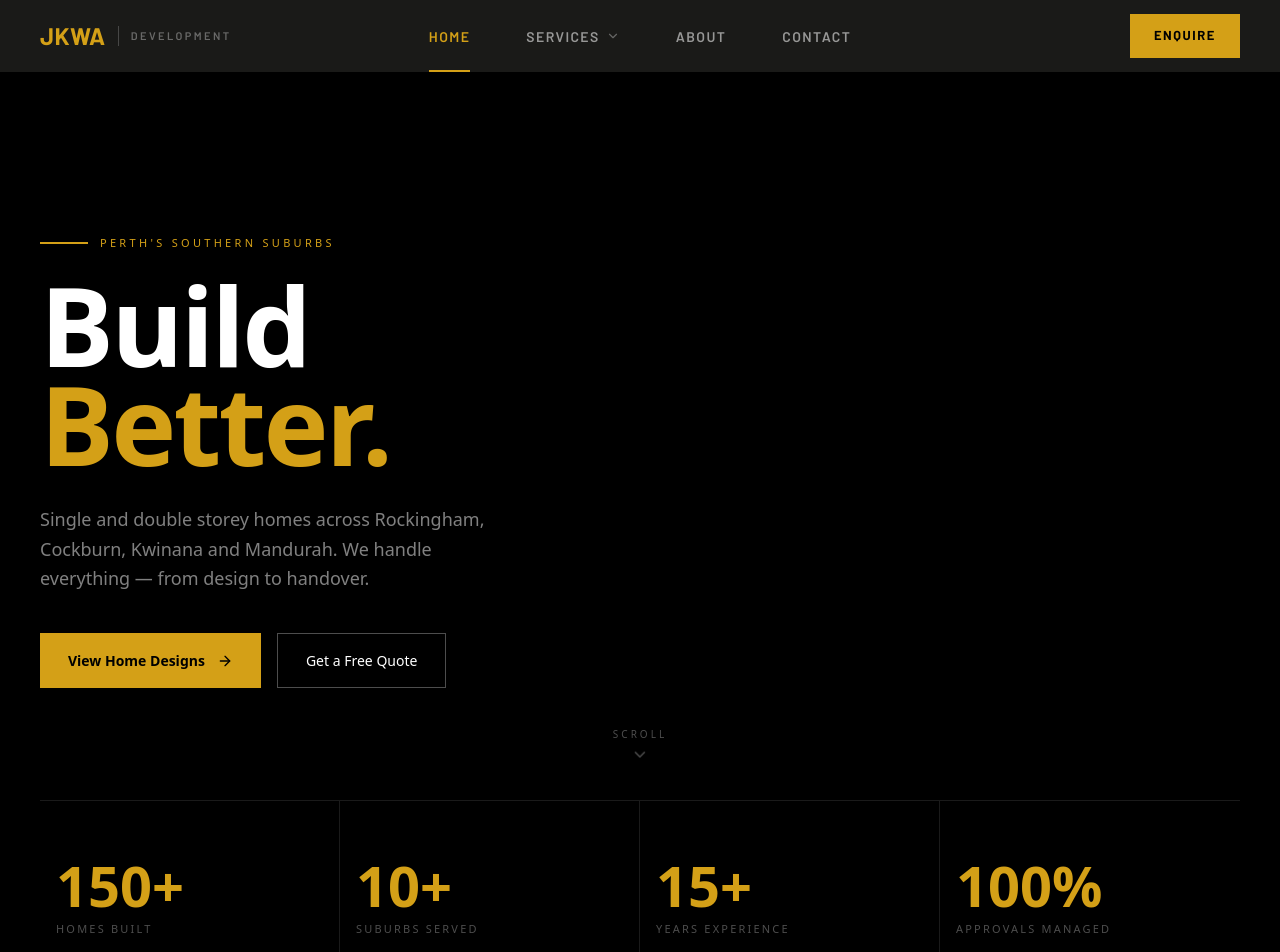
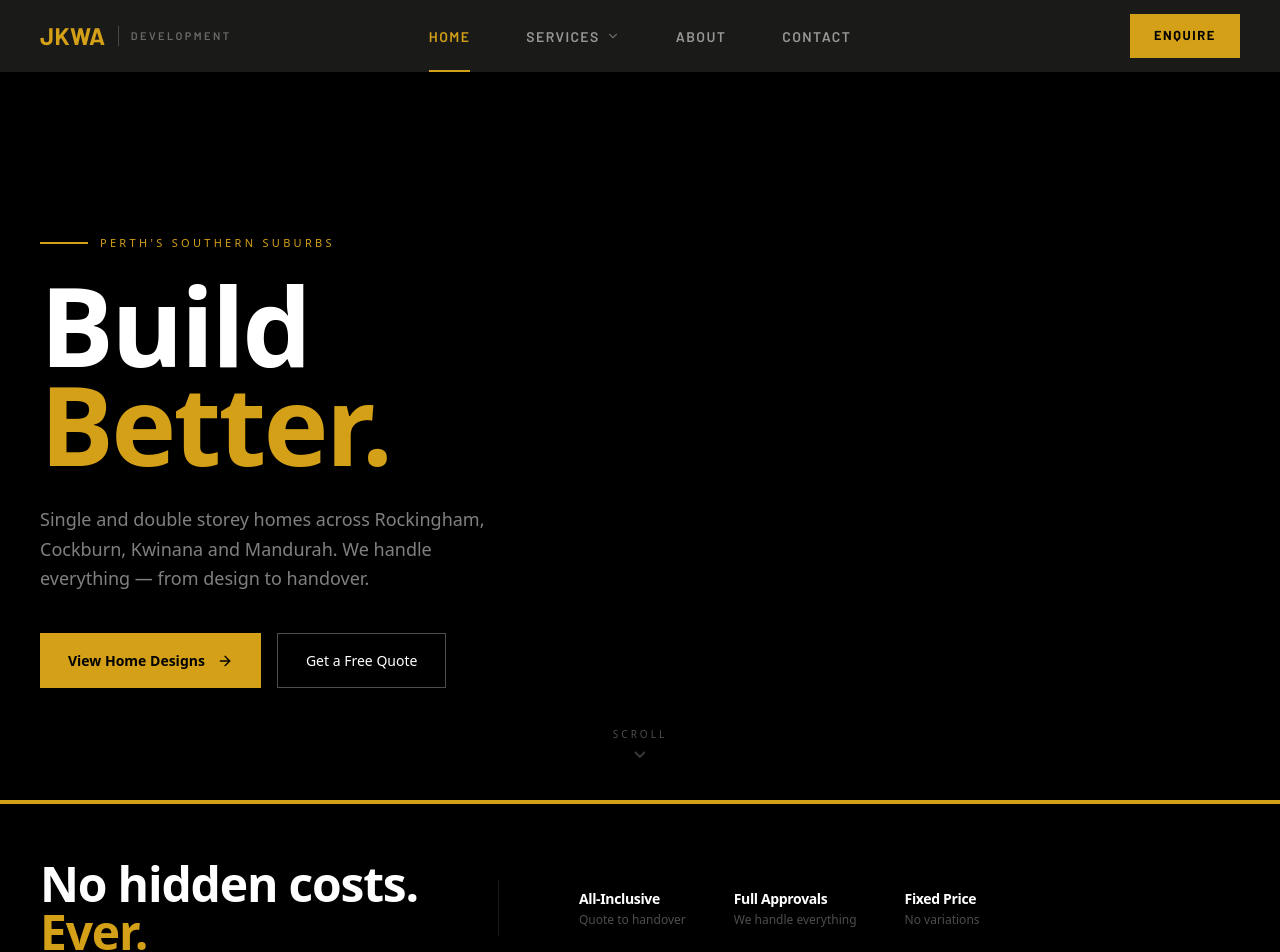
Before and after one commit to bharatt01/jkwadevelop, a React (Vite) app: page / in a window 1280 px wide. Shown: the top 952 px of the page. Built offline with nearby package versions, Linux system fonts and the light colour scheme.

Commit message:
new changes

```diff
--- a/src/index.css
+++ b/src/index.css
@@ -14,3 +14,11 @@ html,
 body {
   overflow-x: hidden;
 }
+@keyframes marquee {
+  0% { transform: translateX(0); }
+  100% { transform: translateX(-50%); }
+}
+
+.animate-marquee {
+  animation: marquee 25s linear infinite;
+}
--- a/src/pages/Home.jsx
+++ b/src/pages/Home.jsx
@@ -175,23 +175,48 @@ export default function HomePage() {
       {/* ═══════════════════════════════════════
           STATS — Full width, asymmetric
           ═══════════════════════════════════════ */}
-      <section className="bg-black">
-        <div className="max-w-7xl mx-auto px-6 lg:px-10">
-          <div className="grid grid-cols-2 lg:grid-cols-4 border-t border-white/10">
-            {stats.map((stat, i) => (
-              <div
-                key={stat.label}
-                className={`reveal py-10 sm:py-14 px-4 ${i < stats.length - 1 ? "border-r border-white/10" : ""} ${i === 0 || i === 1 ? "border-b lg:border-b-0 border-white/10" : ""}`}
-                style={{ transitionDelay: `${i * 100}ms` }}
-              >
-                <p className="text-[40px] sm:text-[56px] font-semibold text-[#D4A017] leading-none mb-2">{stat.value}</p>
-                <p className="text-[11px] uppercase tracking-[0.2em] text-white/30 font-medium">{stat.label}</p>
-              </div>
-            ))}
+     {/* ═══════════════════════════════════════
+    TRUST BAR — Compact, mobile-safe
+    ═══════════════════════════════════════ */}
+<section className="bg-black border-t-4 border-[#D4A017]">
+  <div className="max-w-7xl mx-auto px-6 lg:px-10 py-10 sm:py-14">
+    <div className="flex flex-col sm:flex-row sm:items-center gap-8 sm:gap-12 lg:gap-20">
+
+      {/* Left — Bold statement */}
+      <div className="reveal shrink-0">
+        <h2 className="text-[32px] sm:text-[40px] md:text-[48px] font-semibold text-white leading-[1] tracking-tight">
+          No hidden costs.<br className="hidden sm:block" />
+          <span className="text-[#D4A017]"> Ever.</span>
+        </h2>
+      </div>
+
+      {/* Divider — hidden on mobile */}
+      <div className="hidden sm:block w-px h-14 bg-white/10 shrink-0" />
+
+      {/* Right — Three micro points */}
+      <div className="reveal flex flex-col sm:flex-row gap-5 sm:gap-8 lg:gap-12">
+        {[
+          { label: "All-Inclusive", sub: "Quote to handover" },
+          { label: "Full Approvals", sub: "We handle everything" },
+          { label: "Fixed Price", sub: "No variations" }
+        ].map((item) => (
+          <div key={item.label} className="group flex items-center gap-3 sm:block">
+            <div className="w-1.5 h-1.5 bg-[#D4A017] sm:hidden shrink-0" />
+            <div>
+              <p className="text-[14px] font-semibold text-white tracking-tight group-hover:text-[#D4A017] transition-colors duration-200">
+                {item.label}
+              </p>
+              <p className="text-[12px] text-white/30 mt-0.5 hidden sm:block">
+                {item.sub}
+              </p>
+            </div>
           </div>
-        </div>
-      </section>
+        ))}
+      </div>
 
+    </div>
+  </div>
+</section>
       {/* ═══════════════════════════════════════
           HOME TYPES — Asymmetric layout
           ═══════════════════════════════════════ */}
@@ -529,7 +554,7 @@ export default function HomePage() {
               <ArrowRight size={15} />
             </Link>
             <a
-              href="tel:08XXXXXXXX"
+              href="tel:+61812345678"
               className="inline-flex items-center justify-center gap-2 border-2 border-black text-black px-8 py-4 text-[14px] font-medium hover:bg-black hover:text-white transition-all duration-200"
             >
               <Phone size={15} strokeWidth={1.5} />
```
